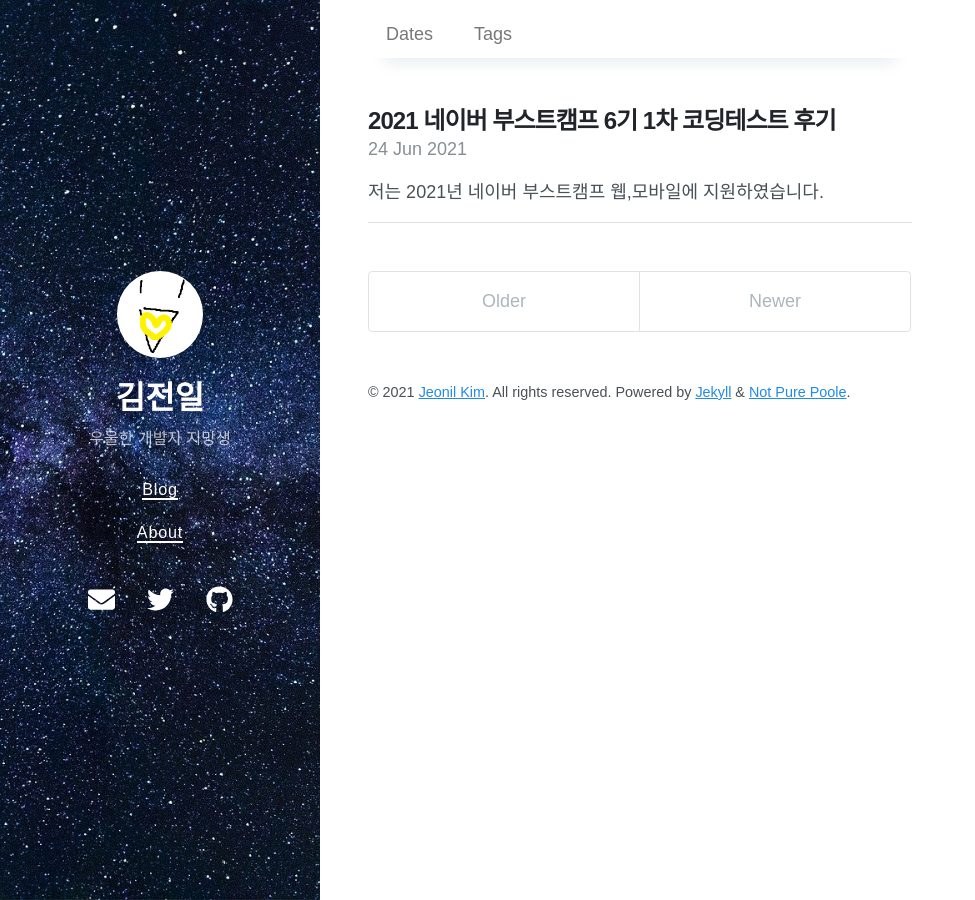
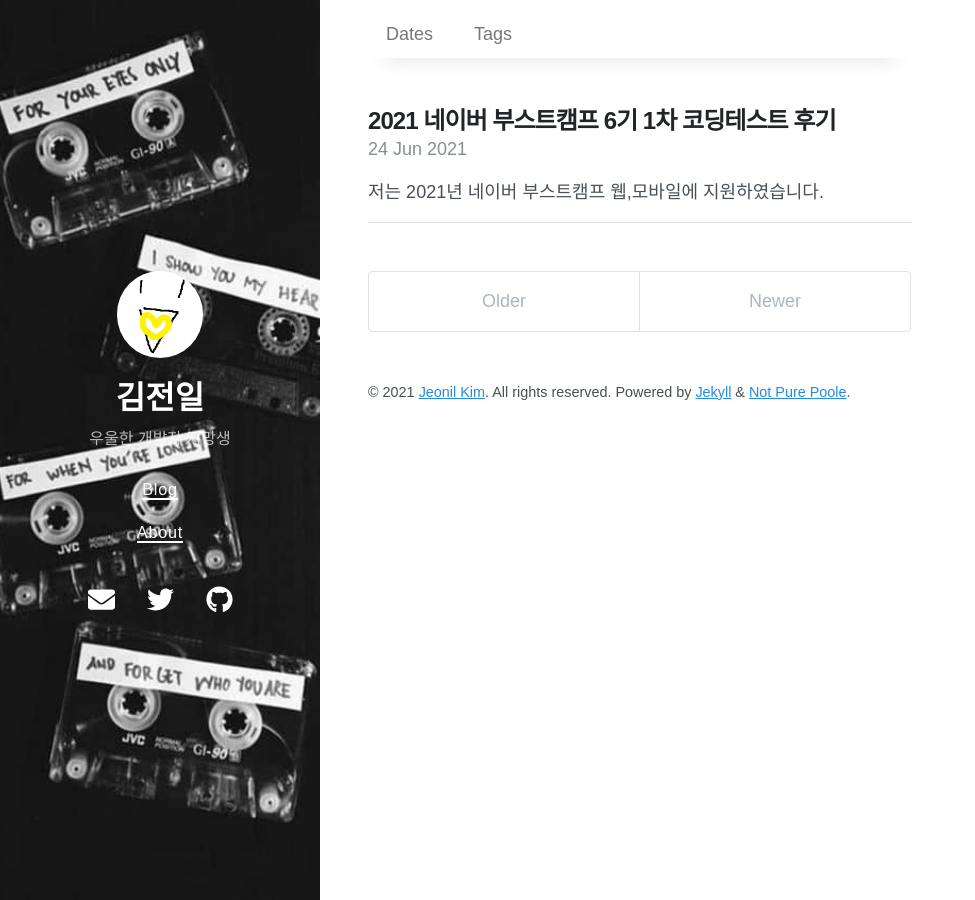
Before and after one commit to clappingmin/clappingmin.github.io, a Jekyll site: the page built from index.html, in a window 1280 px wide. Shown: the whole page, without its empty margins (0-975 px from the left). Built offline with Jekyll 4.4.1, drawn with Linux system fonts in a browser that asks for light colours; nearby versions of some CDN libraries; the list of posts is cut into pages by our own code.

Commit message:
배경사진 변경

```diff
--- a/_config.yml
+++ b/_config.yml
@@ -5,7 +5,7 @@ url: https://clappingmin.github.io
 avatar: /pro_heart.png
 paginate: 5
 permalink: pretty
-cover_image: /milky.jpg
+cover_image: /black.jpg
 
 # Gems
 plugins:
```
Also changed, not shown: black.jpg (added).
